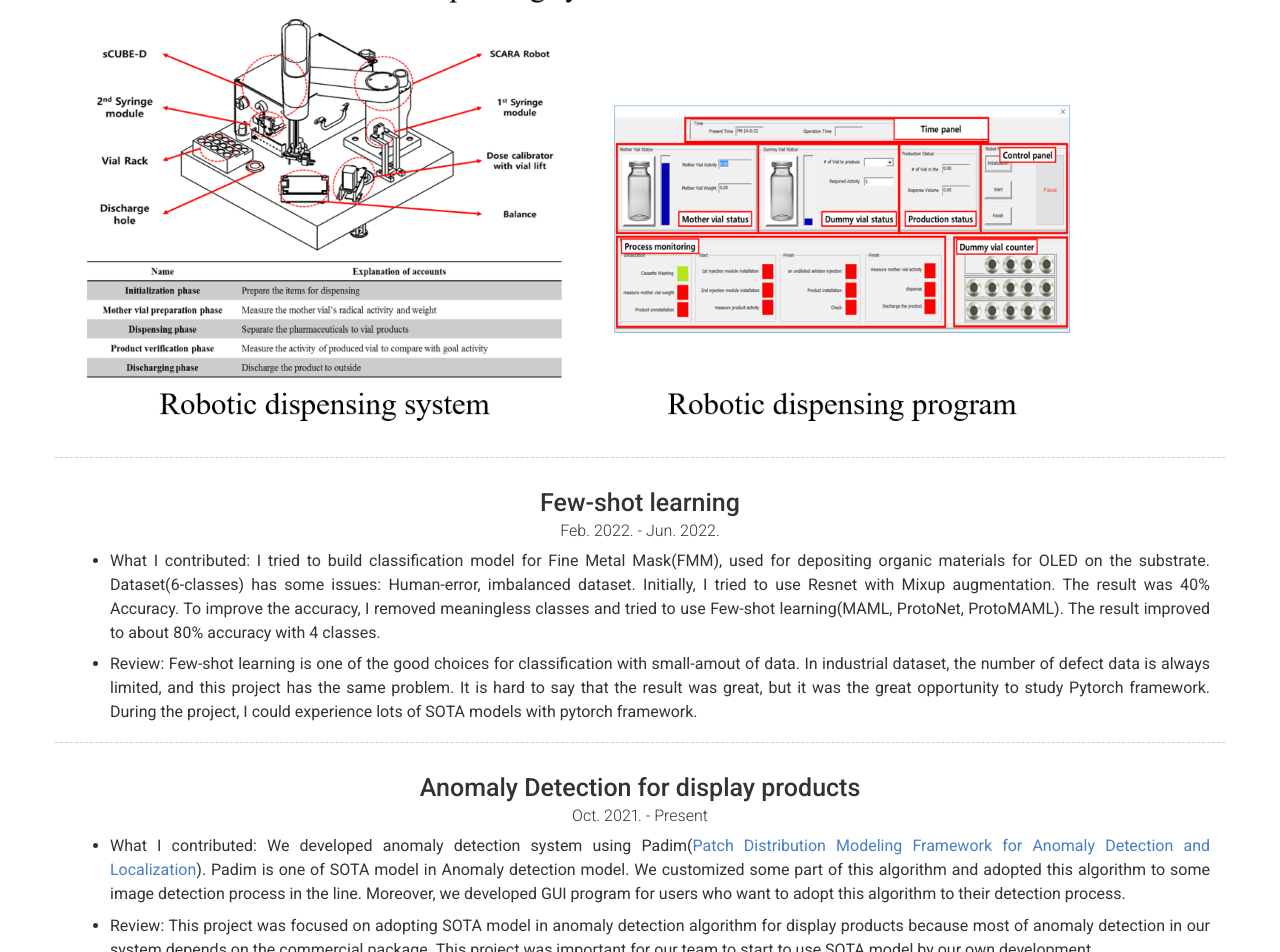
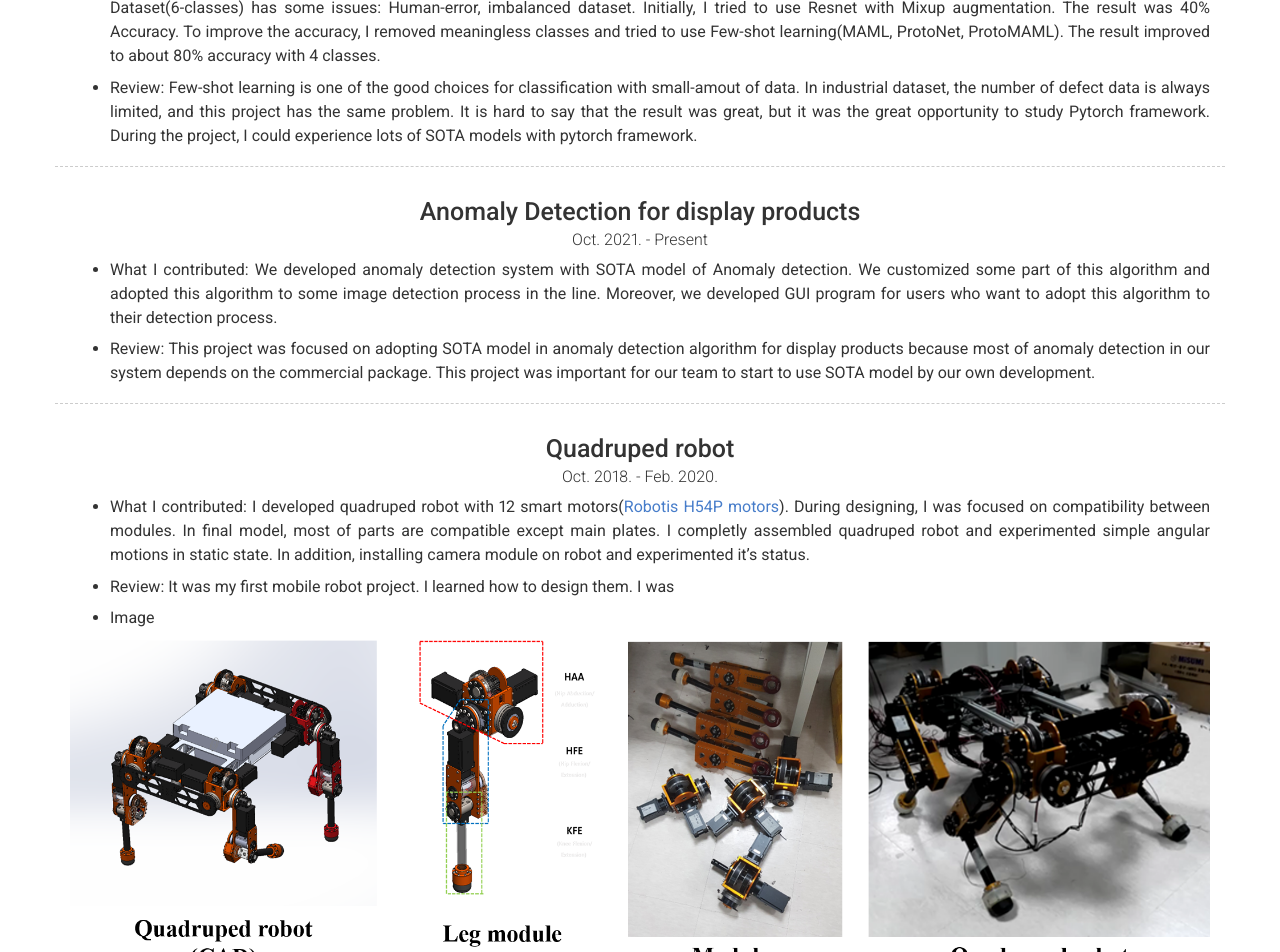
Before and after one commit to jiyang91/jiyang91.github.io, a Jekyll site: the page built from index.md, in a window 1280 px wide and 1400 px high, scrolled down 1356 px. Shown: the top 952 px of the window. Built offline with Jekyll 4.4.1, drawn with Linux system fonts in a browser that asks for light colours; nearby versions of some CDN libraries.

Commit message:
change_220629

```diff
--- a/_config.yml
+++ b/_config.yml
@@ -88,7 +88,7 @@ content:
         caption: Oct. 2021. - Present
         border: weak
         description: |
-          - What I contributed: We developed anomaly detection system using Padim(<a href="https://arxiv.org/abs/2011.08785">Patch Distribution Modeling Framework for Anomaly Detection and Localization<a/>). Padim is one of SOTA model in Anomaly detection model. We customized some part of this algorithm and adopted this algorithm to some image detection process in the line. Moreover, we developed GUI program for users who want to adopt this algorithm to their detection process.
+          - What I contributed: We developed anomaly detection system with SOTA model of Anomaly detection. We customized some part of this algorithm and adopted this algorithm to some image detection process in the line. Moreover, we developed GUI program for users who want to adopt this algorithm to their detection process.
 
           - Review: This project was focused on adopting SOTA model in anomaly detection algorithm for display products because most of anomaly detection in our system depends on the commercial package. This project was important for our team to start to use SOTA model by our own development.
 
```
Also changed, not shown: images/Robotic dispensing system_resize.png.
